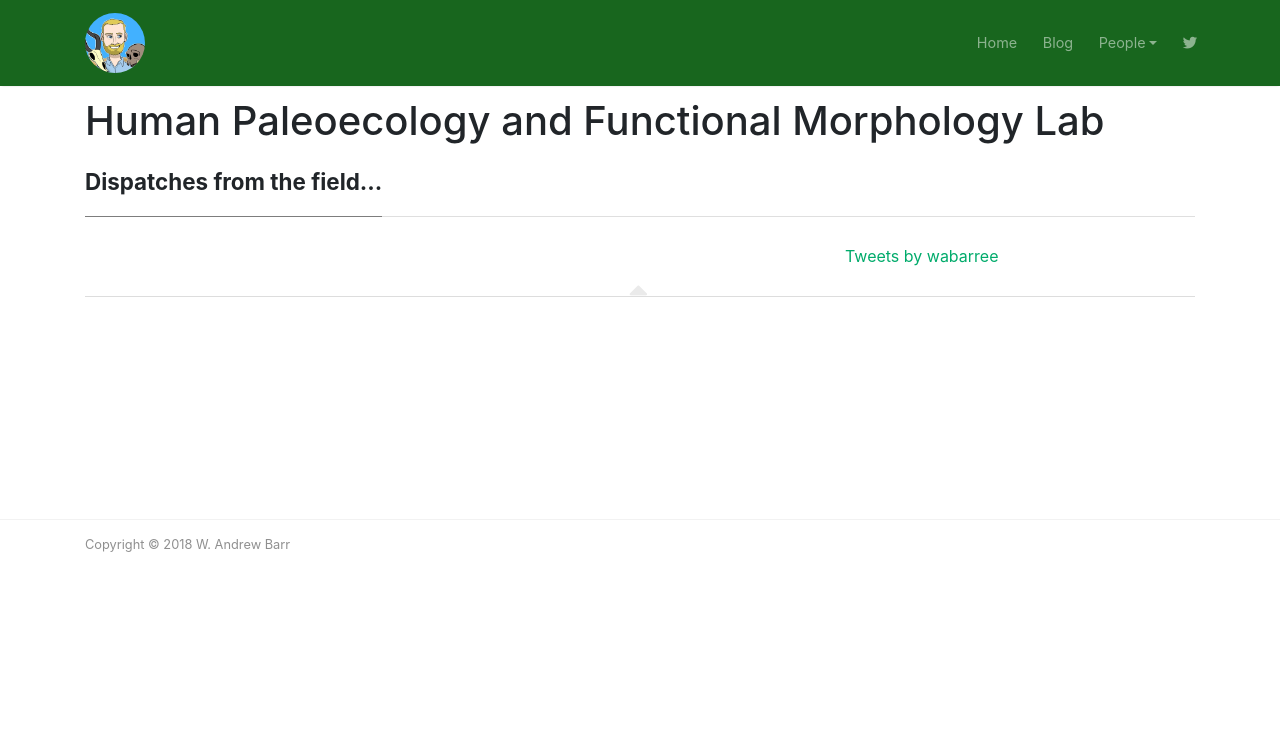
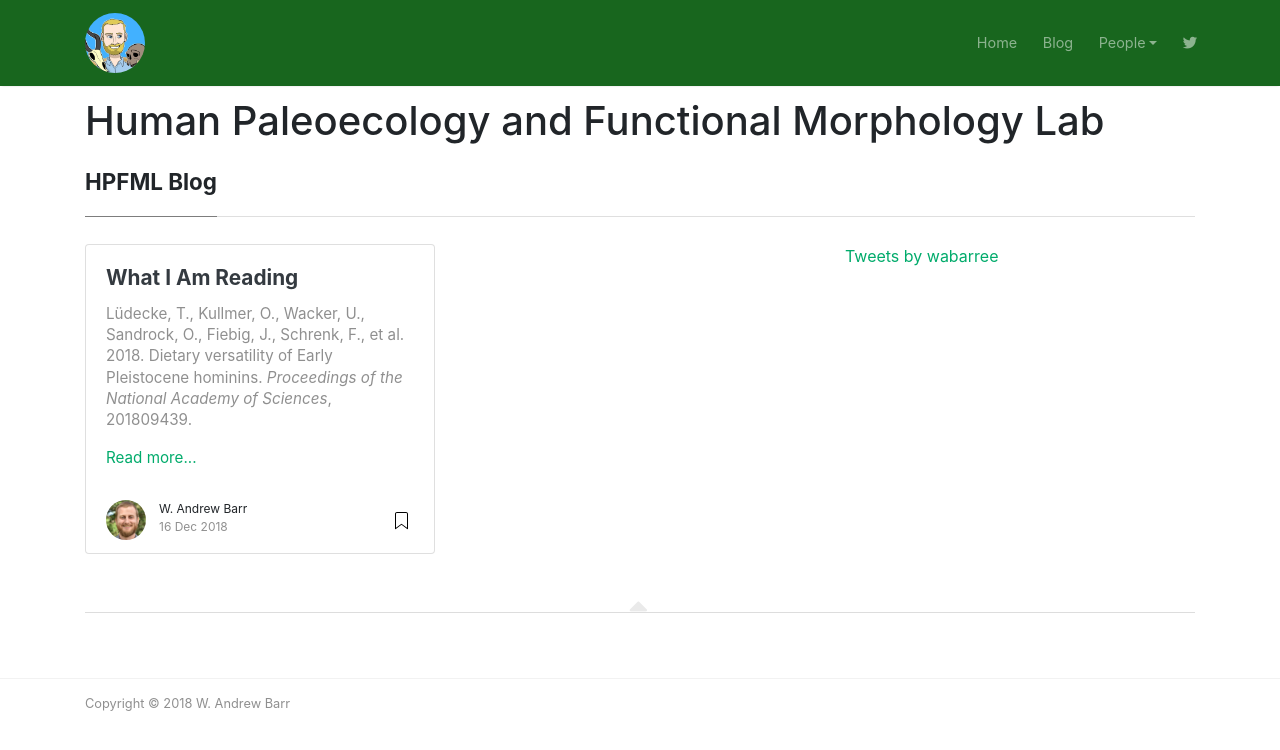
Before and after one commit to wabarr/PAPER, a Jekyll site: the page built from blog/index.html, in a window 1280 px wide. Shown: the top 750 px of the page. Built offline with Jekyll 4.4.1, drawn with Linux system fonts in a browser that asks for light colours; nearby versions of some CDN libraries; the list of posts is cut into pages by our own code; comment, search, counter and statistics services are not loaded.

Commit message:
major update

```diff
--- /dev/null
+++ b/_data/usernames.yml
@@ -0,0 +1,4 @@
+---
+- wabarr
+- paulette
+- jane
--- a/_includes/postbox.html
+++ b/_includes/postbox.html
@@ -16,7 +16,7 @@
         </div>
         <div class="card-body">
             <h2 class="card-title"><a class="text-dark" href="{{ post.url | absolute_url }}">{{ post.title }}</a></h2>
-            <h4 class="card-text">{{ post.excerpt | strip_html | truncatewords:30 }}</h4>
+            <h4 class="card-text">{{ post.excerpt | truncatewords:30 }} <a href="{{ post.url | absolute_url }}">Read more...</a></h4>
         </div>
         <div class="card-footer bg-transparent">
             <div class="wrapfooter">
--- /dev/null
+++ b/_posts/2018-12-16-what-i-am-reading.md
@@ -0,0 +1,11 @@
+---
+title:
+layout: post
+date: 2018-12-16 13:01:00 +0000
+categories:
+- Reading List
+author: wabarr
+
+---
+
+Lüdecke, T., Kullmer, O., Wacker, U., Sandrock, O., Fiebig, J., Schrenk, F., et al. 2018. Dietary versatility of Early Pleistocene hominins. *Proceedings of the National Academy of Sciences*, 201809439.
--- a/blog/index.html
+++ b/blog/index.html
@@ -11,7 +11,7 @@ title: Dispatches from the field
 
     <div class="section-title">
 
-        <h2><span>Dispatches from the field...</span></h2>
+        <h2><span>HPFML Blog</span></h2>
 
     </div>
     <div class="row">
```
Also changed, not shown: _includes/people_list.html (+9 -3 lines), _people/andrew-barr.md (+4 -2 lines), _people/jane-meiter.md (+1 -0 lines), _people/paulette-ma.md (added, +9 -0 lines), grad-students.md (added, +9 -0 lines), undergrads.md (added, +9 -0 lines), 1 other file.
